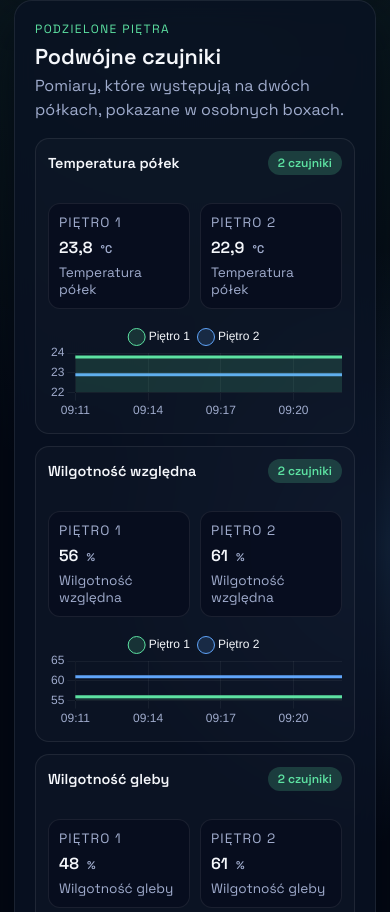
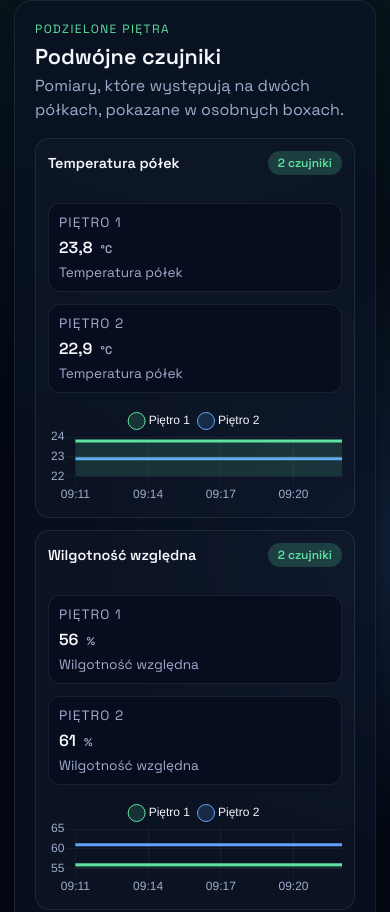
Before and after one commit to SciMon183/AstroFarmer, a plain HTML site: page web/index.html in a window 390 px wide. Shown: the part 1352-2264 px from the top of the page. Drawn offline with nearby package versions, Linux system fonts and the light colour scheme; no server answers.

Commit message:
Update main.css

```diff
--- a/web/main.css
+++ b/web/main.css
@@ -329,8 +329,8 @@ main {
 
 .duplicate-grid {
     display: grid;
-    grid-template-columns: repeat(auto-fit, minmax(200px, 1fr));
-    gap: 12px;
+    grid-template-columns: repeat(auto-fit, minmax(260px, 1fr));
+    gap: 16px;
 }
 
 .dup-card {
@@ -357,8 +357,8 @@ main {
 
 .floor-boxes {
     display: grid;
-    grid-template-columns: repeat(auto-fit, minmax(130px, 1fr));
-    gap: 10px;
+    grid-template-columns: repeat(auto-fit, minmax(160px, 1fr));
+    gap: 12px;
 }
 
 .dup-card .chart-wrapper {
@@ -414,6 +414,13 @@ main {
     .data-card {
         min-height: 190px;
     }
+    .duplicate-grid {
+        grid-template-columns: repeat(auto-fit, minmax(220px, 1fr));
+        gap: 14px;
+    }
+    .floor-boxes {
+        grid-template-columns: repeat(auto-fit, minmax(150px, 1fr));
+    }
 }
 
 @media (max-width: 700px) {
@@ -449,10 +456,23 @@ main {
     }
 
     .duplicate-grid {
-        grid-template-columns: 1fr;
+        grid-template-columns: repeat(auto-fit, minmax(200px, 1fr));
+    }
+    .floor-boxes {
+        grid-template-columns: repeat(auto-fit, minmax(140px, 1fr));
     }
     .sensor-chart {
         height: 120px;
+    }
+}
+
+@media (max-width: 540px) {
+    .duplicate-grid {
+        grid-template-columns: 1fr;
+        gap: 12px;
+    }
+    .floor-boxes {
+        grid-template-columns: 1fr;
     }
 }
 
```
